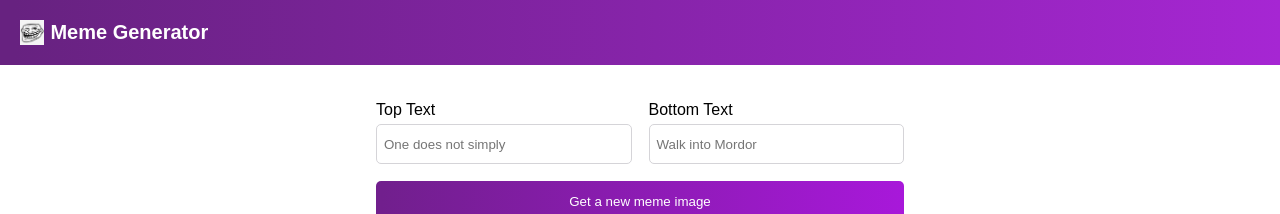
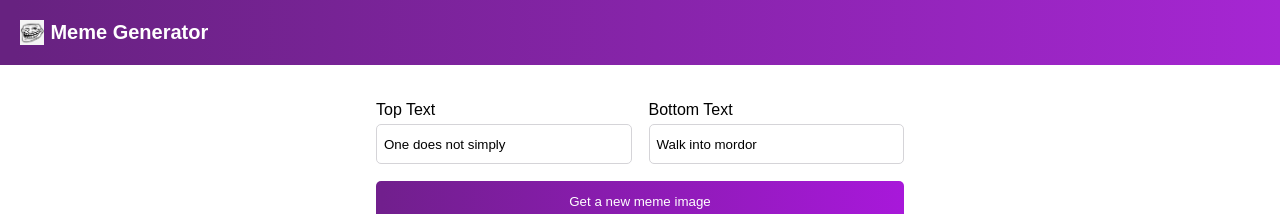
Before and after one commit to SouthBennett/meme-generator, a React (Vite) app: page / in a window 1280 px wide. Shown: the top 214 px of the page. Built offline with nearby package versions, Linux system fonts and the light colour scheme.

Commit message:
Meme Generator - Controlled Components - part 2

```diff
--- a/src/components/Main.jsx
+++ b/src/components/Main.jsx
@@ -11,10 +11,10 @@ export default function Main() {
   const [meme, setMeme] = useState(info)
 
   function handleChange(event) {
-    const {value} = event.currentTarget
+    const {value, name} = event.currentTarget
     setMeme(prevMeme => ({
       ...prevMeme,
-     topText: value
+     [name]: value
     }))
   }
 
@@ -27,6 +27,7 @@ export default function Main() {
             placeholder="One does not simply"
             name="topText"
             onChange={handleChange}
+            value={meme.topText}
           />
         </label>
 
@@ -35,6 +36,8 @@ export default function Main() {
             type="text"
             placeholder="Walk into Mordor"
             name="bottomText"
+            onChange={handleChange}
+            value={meme.bottomText}
           />
         </label>
         <button>Get a new meme image</button>
```
